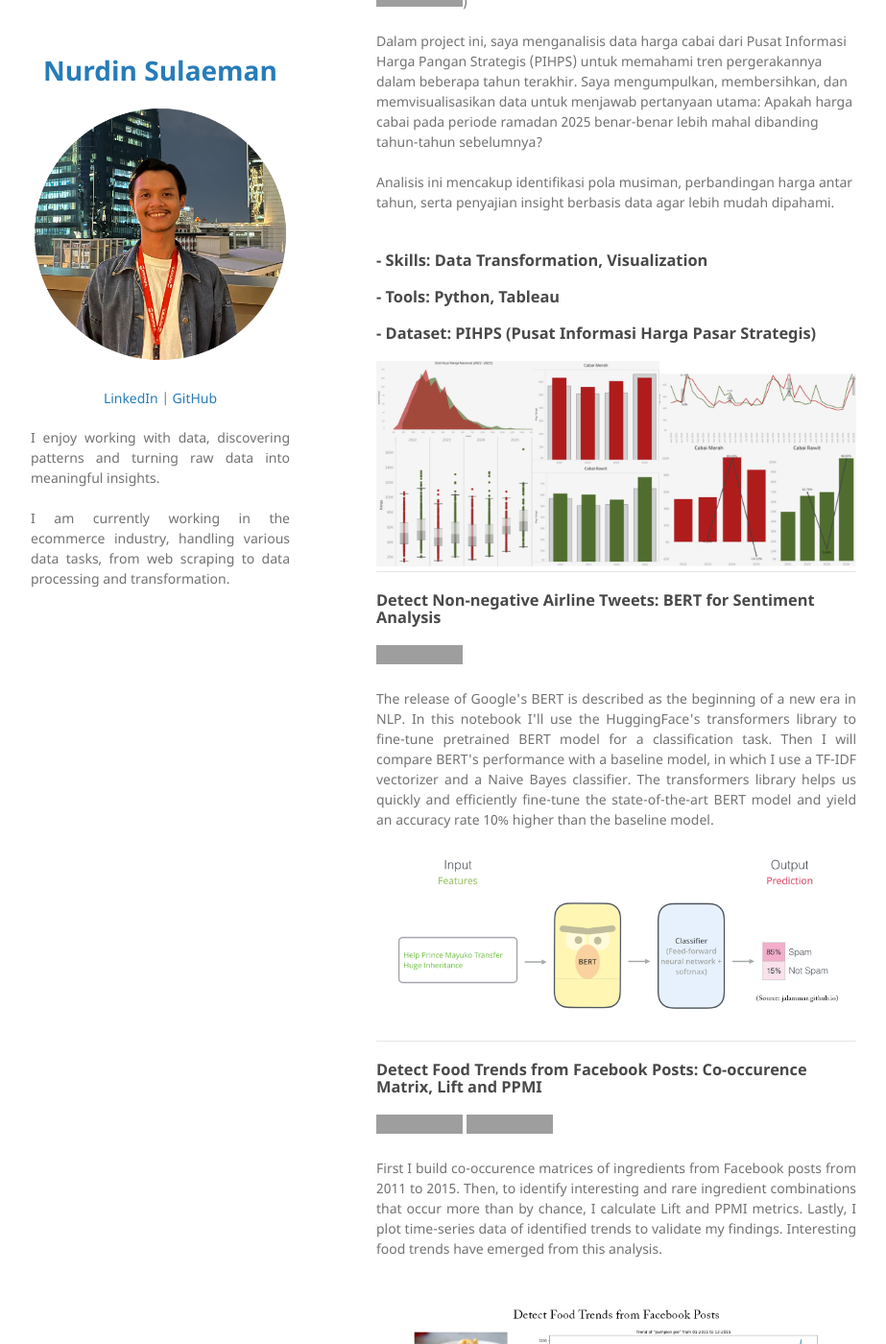
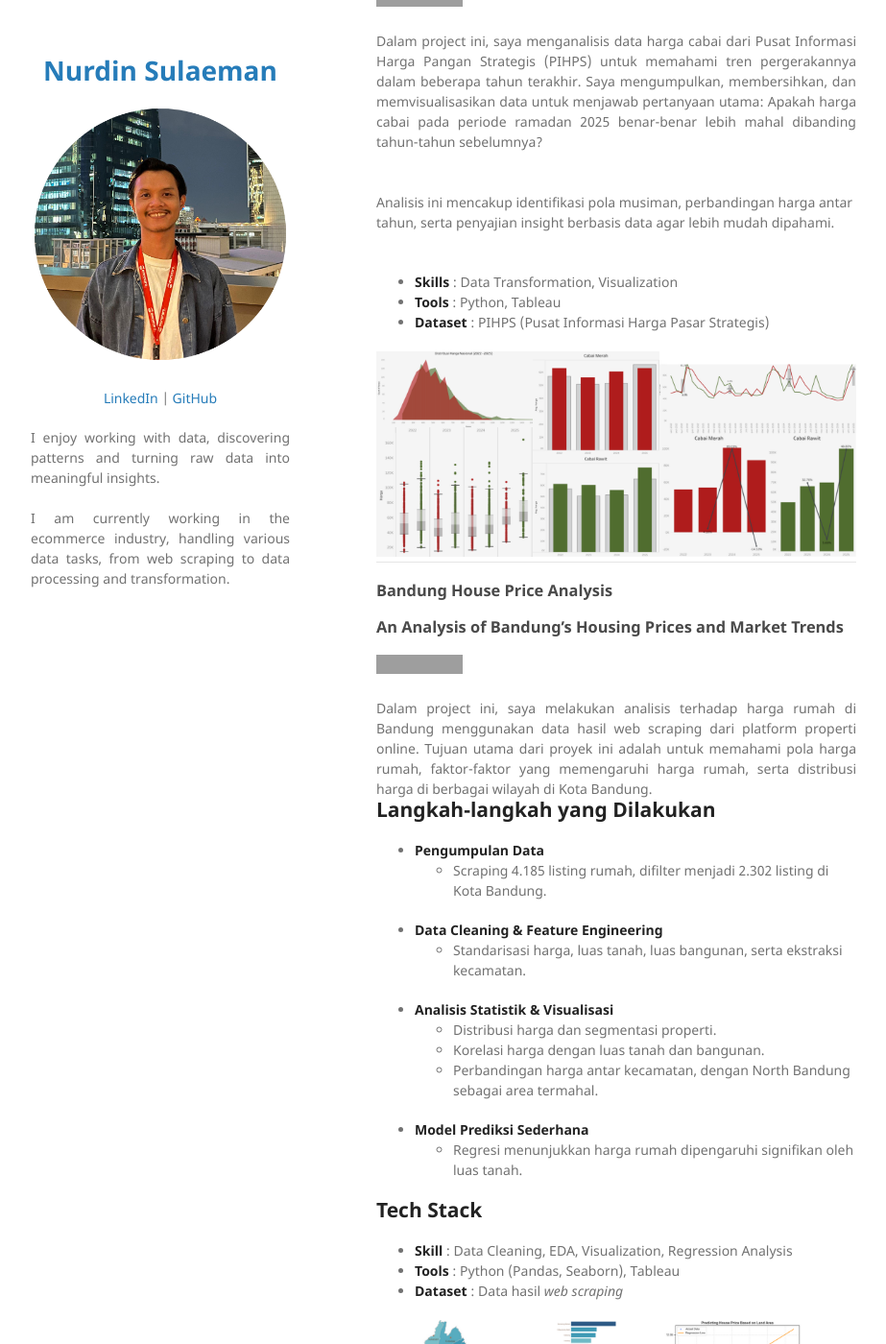
Before and after one commit to nurdinsulaemann/nurdinsulaemann.github.io, a Jekyll site: the page built from index.md, in a window 1280 px wide and 1400 px high, scrolled down 224 px. Shown: the whole window at 96% size, without its empty margins (178-1101 px from the left). Built offline with Jekyll 4.4.1, drawn with Linux system fonts in a browser that asks for light colours; our own code applies the rules of GitHub Pages for plain Markdown files; grey boxes are pictures that could not be loaded.

Commit message:
Update index.md

```diff
--- a/index.md
+++ b/index.md
@@ -3,26 +3,44 @@
 ## Visualizing Chili Price Trends
 ### Eksplorasi Harga Cabai DKI Jakarta (2022-2025)
 
-[![View on GitHub](https://img.shields.io/badge/GitHub-View_on_GitHub-blue?logo=GitHub)](https://github.com/nurdinsulaemann/chili_price_DKI/blob/main/Trend%20Harga%20Cabai.ipynb))
+[![View on GitHub](https://img.shields.io/badge/GitHub-View_on_GitHub-blue?logo=GitHub)](https://github.com/nurdinsulaemann/chili_price_DKI/blob/main/Trend%20Harga%20Cabai.ipynb)
 
-Dalam project ini, saya menganalisis data harga cabai dari Pusat Informasi Harga Pangan Strategis (PIHPS) untuk memahami tren pergerakannya dalam beberapa tahun terakhir. Saya mengumpulkan, membersihkan, dan memvisualisasikan data untuk menjawab pertanyaan utama: Apakah harga cabai pada periode ramadan 2025 benar-benar lebih mahal dibanding tahun-tahun sebelumnya?
+<div style="text-align: justify">Dalam project ini, saya menganalisis data harga cabai dari Pusat Informasi Harga Pangan Strategis (PIHPS) untuk memahami tren pergerakannya dalam beberapa tahun terakhir. Saya mengumpulkan, membersihkan, dan memvisualisasikan data untuk menjawab pertanyaan utama: Apakah harga cabai pada periode ramadan 2025 benar-benar lebih mahal dibanding tahun-tahun sebelumnya?</div>
 <br><br>
 Analisis ini mencakup identifikasi pola musiman, perbandingan harga antar tahun, serta penyajian insight berbasis data agar lebih mudah dipahami.
 <br><br>
-### - Skills: Data Transformation, Visualization
-### - Tools: Python, Tableau
-### - Dataset: PIHPS (Pusat Informasi Harga Pasar Strategis)
+- **Skills** : Data Transformation, Visualization
+- **Tools** : Python, Tableau
+- **Dataset** : PIHPS (Pusat Informasi Harga Pasar Strategis)
 
 <center><img src="images/trend_cabai_dki.png"/></center>
 
 ---
-### Detect Non-negative Airline Tweets: BERT for Sentiment Analysis
+### Bandung House Price Analysis
+### An Analysis of Bandung's Housing Prices and Market Trends
 
-[![Run in Google Colab](https://img.shields.io/badge/Colab-Run_in_Google_Colab-blue?logo=Google&logoColor=FDBA18)](https://colab.research.google.com/drive/1f32gj5IYIyFipoINiC8P3DvKat-WWLUK)
+[![View on GitHub](https://img.shields.io/badge/GitHub-View_on_GitHub-blue?logo=GitHub)](https://github.com/nurdinsulaemann/project_bdg_house_price/blob/main/EDA%20notebook/Bandung%20House%20Price%20Analysis.ipynb)
 
-<div style="text-align: justify">The release of Google's BERT is described as the beginning of a new era in NLP. In this notebook I'll use the HuggingFace's transformers library to fine-tune pretrained BERT model for a classification task. Then I will compare BERT's performance with a baseline model, in which I use a TF-IDF vectorizer and a Naive Bayes classifier. The transformers library helps us quickly and efficiently fine-tune the state-of-the-art BERT model and yield an accuracy rate 10% higher than the baseline model.</div>
+<div style="text-align: justify">Dalam project ini, saya melakukan analisis terhadap harga rumah di Bandung menggunakan data hasil web scraping dari platform properti online. Tujuan utama dari proyek ini adalah untuk memahami pola harga rumah, faktor-faktor yang memengaruhi harga rumah, serta distribusi harga di berbagai wilayah di Kota Bandung.</div>
 
-<center><img src="images/BERT-classification.png"/></center>
+## **Langkah-langkah yang Dilakukan**
+- **Pengumpulan Data**
+  - Scraping 4.185 listing rumah, difilter menjadi 2.302 listing di Kota Bandung.
+- **Data Cleaning & Feature Engineering**
+  - Standarisasi harga, luas tanah, luas bangunan, serta ekstraksi kecamatan.
+- **Analisis Statistik & Visualisasi**
+  - Distribusi harga dan segmentasi properti.
+  - Korelasi harga dengan luas tanah dan bangunan.
+  - Perbandingan harga antar kecamatan, dengan North Bandung sebagai area termahal.
+- **Model Prediksi Sederhana**
+  - Regresi menunjukkan harga rumah dipengaruhi signifikan oleh luas tanah.
+
+## **Tech Stack**
+- **Skill** : Data Cleaning, EDA, Visualization, Regression Analysis
+- **Tools** : Python (Pandas, Seaborn), Tableau
+- **Dataset** : Data hasil *web scraping*
+
+<center><img src="images/bdg house price.png"/></center>
 
 ---
 ### Detect Food Trends from Facebook Posts: Co-occurence Matrix, Lift and PPMI
```
